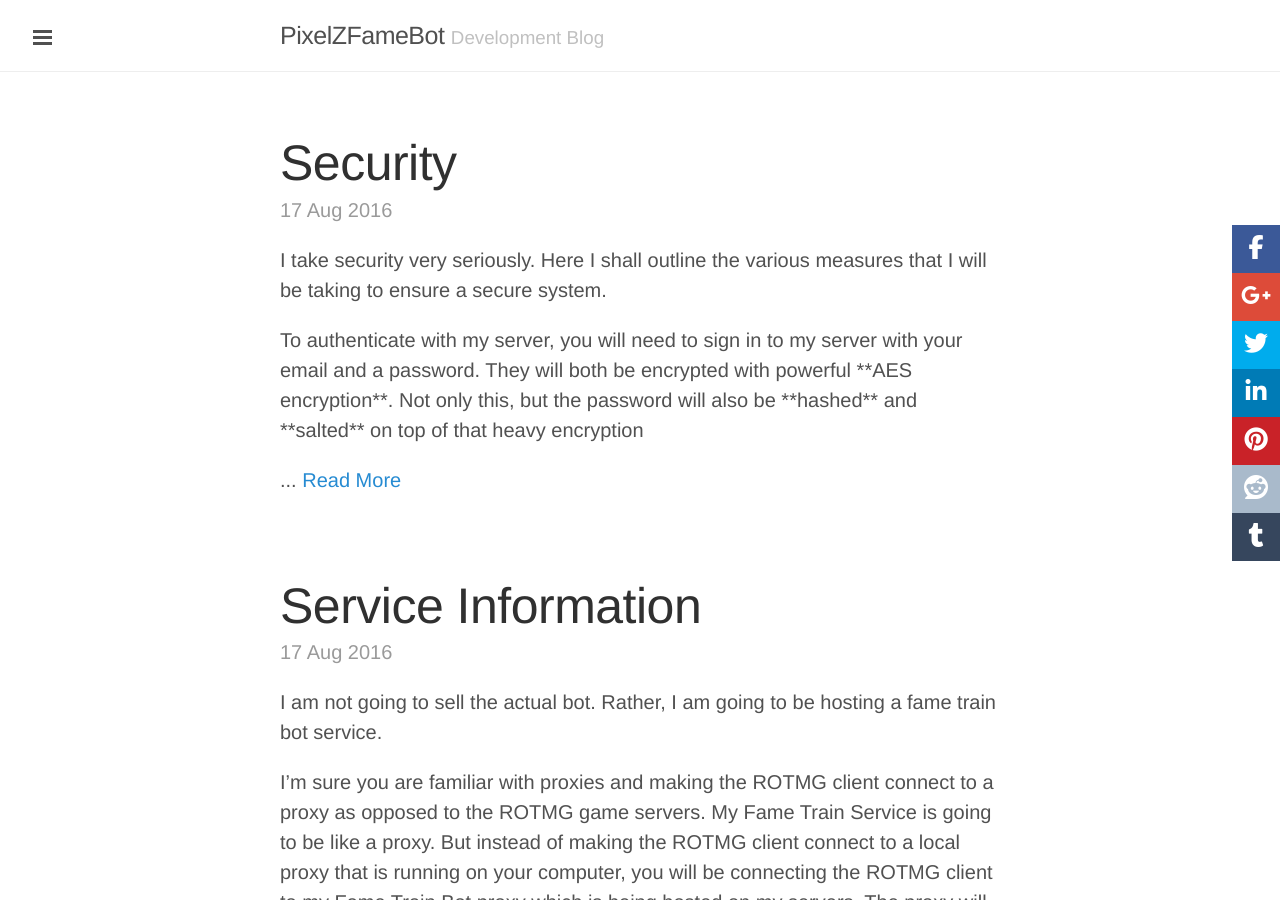
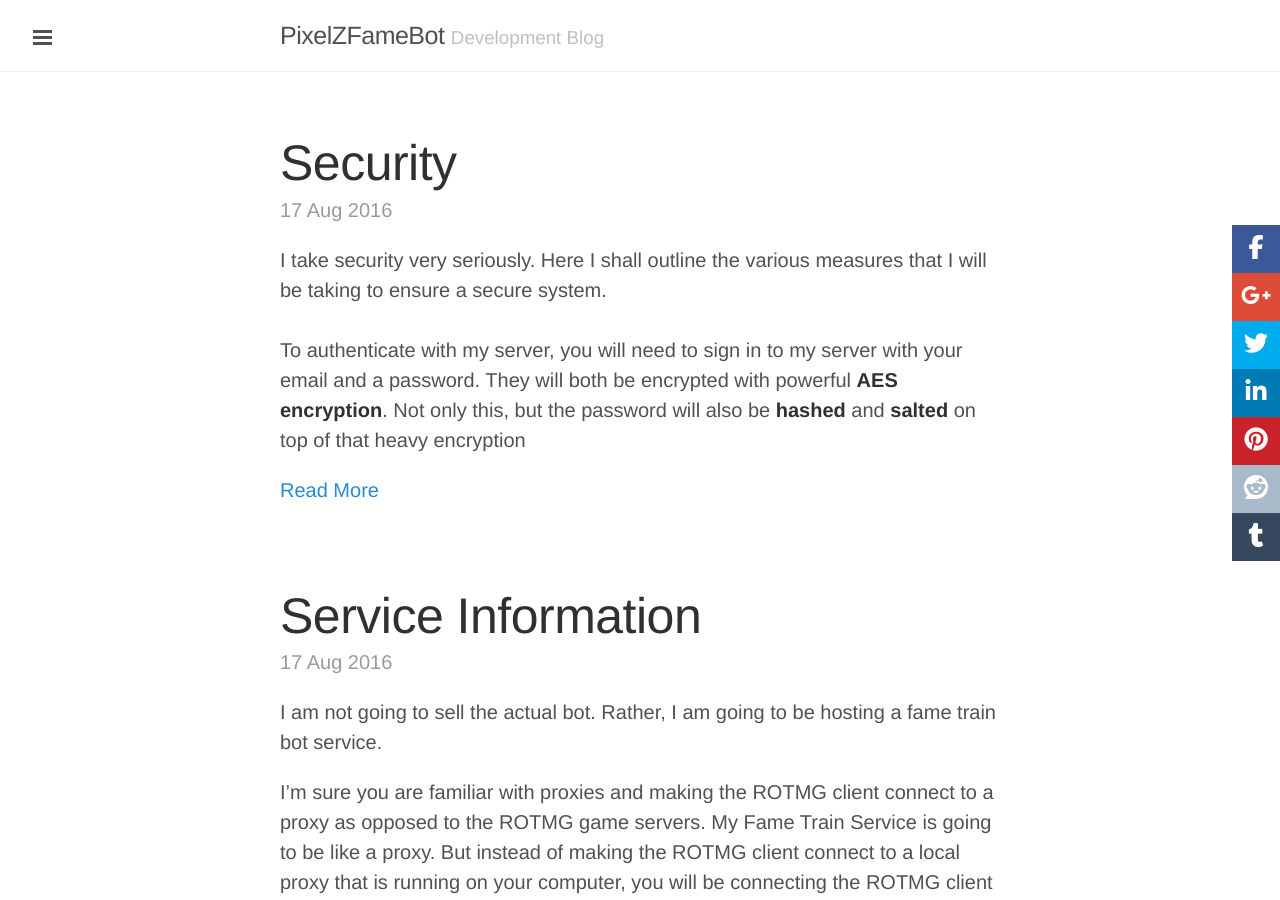
Before and after one commit to PixelZerg/PixelZFameBot, a Jekyll site: the page built from index.html, in a window 1280 px wide and 900 px high. Built offline with Jekyll 4.4.1, drawn with Linux system fonts in a browser that asks for light colours; nearby versions of some CDN libraries; the list of posts is cut into pages by our own code; comment, search, counter and statistics services are not loaded.

```diff
--- a/_posts/2016-08-17-security.markdown
+++ b/_posts/2016-08-17-security.markdown
@@ -3,8 +3,8 @@ title: Security
 layout: post
 date: 2016-08-17 16:40:45
 description: |
-    <p>I take security very seriously. Here I shall outline the various measures that I will be taking to ensure a secure system.</p>
-    <p>To authenticate with my server, you will need to sign in to my server with your email and a password. They will both be encrypted with powerful **AES encryption**. Not only this, but the password will also be **hashed** and **salted** on top of that heavy encryption</p>
+    I take security very seriously. Here I shall outline the various measures that I will be taking to ensure a secure system.<br><br>
+    To authenticate with my server, you will need to sign in to my server with your email and a password. They will both be encrypted with powerful **AES encryption**. Not only this, but the password will also be **hashed** and **salted** on top of that heavy encryption
 ---
 
 I take security very seriously. Here I shall outline the various measures that I will be taking to ensure a secure system.
--- a/index.html
+++ b/index.html
@@ -13,7 +13,7 @@ layout: default
 
     <span class="post-date">{{ post.date | date_to_string }}</span>
 
-      {% if post.description %}{{ post.description }}... <a href="{{ site.url }}{{ post.url }}">Read More</a>{% else %}{{ post.content }}{% endif %}
+      {% if post.description %}<p>{{ post.description | markdownify }}</p><a href="{{ site.url }}{{ post.url }}">Read More</a>{% else %}{{ post.content }}{% endif %}
   </div>
   {% endfor %}
 </div>
```
